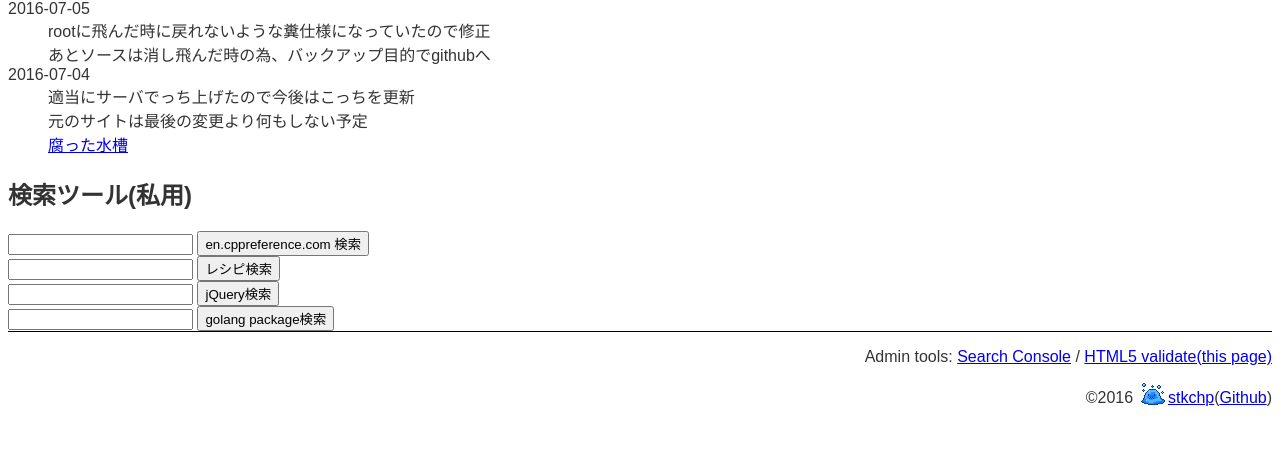
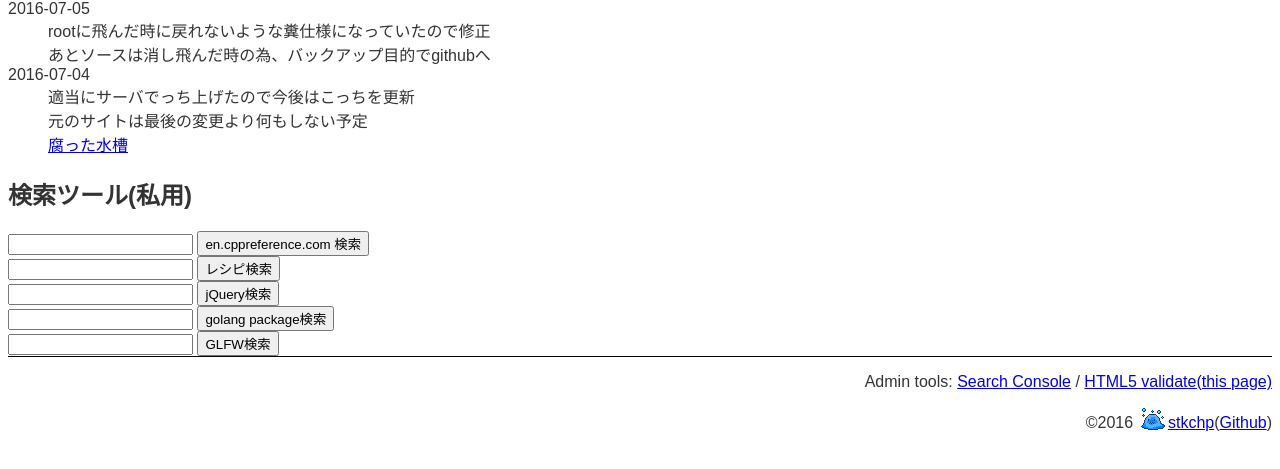
Before and after one commit to stkchp/ram.tkch.net, a plain HTML site: page htdocs/index.html in a window 1280 px wide. Shown: the part 199-668 px from the top of the page. Drawn offline with Linux system fonts and the light colour scheme.

Commit message:
GLFWのドキュメント検索用のフォーム追加

```diff
--- a/htdocs/index.html
+++ b/htdocs/index.html
@@ -80,6 +80,12 @@
     <input type="text"   name="q" value="">
     <input type="submit" value="golang package検索">
   </form>
+  <form action="https://www.google.co.jp/search" method="get">
+    <input type="hidden" name="q" value="site:http://www.glfw.org/docs/latest/">
+    <input type="text"   name="q" value="">
+    <input type="submit" value="GLFW検索">
+  </form>
+
 
 </div>
 
```
